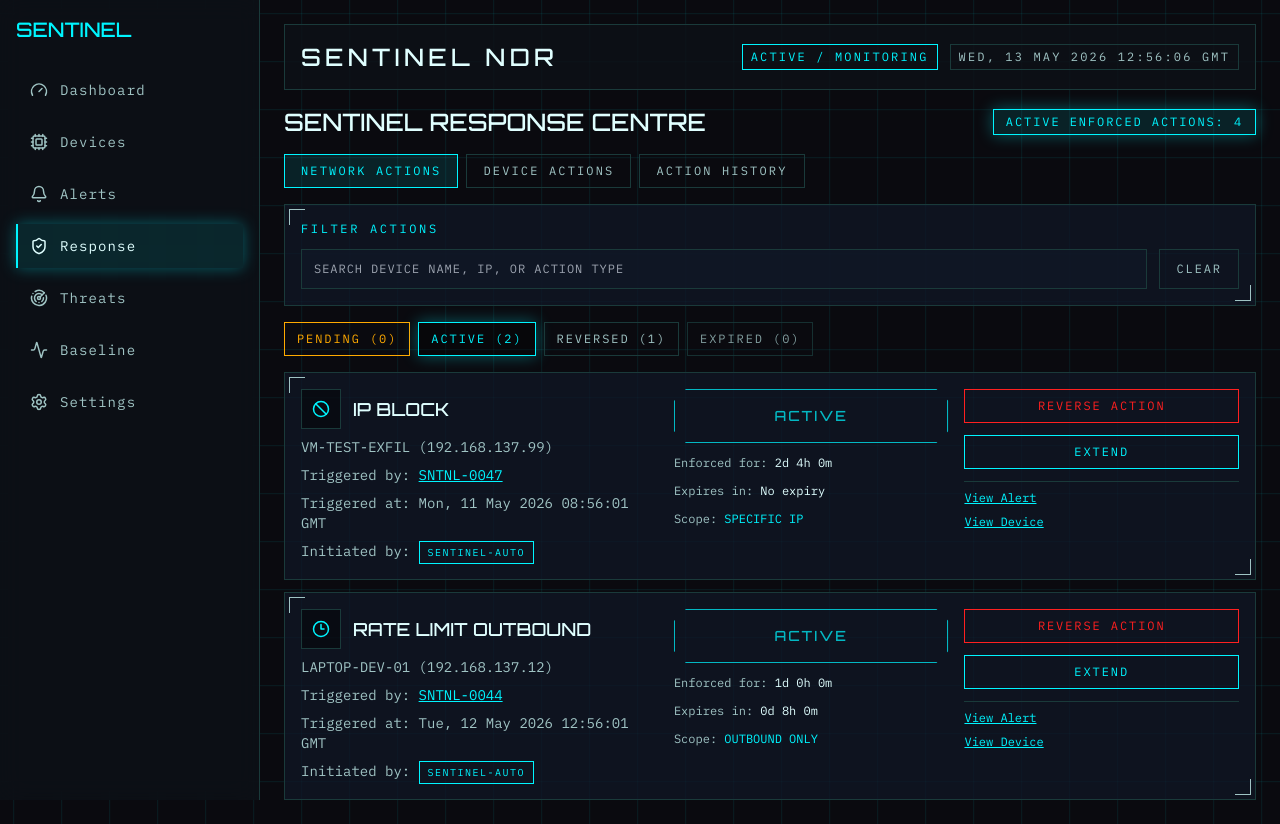
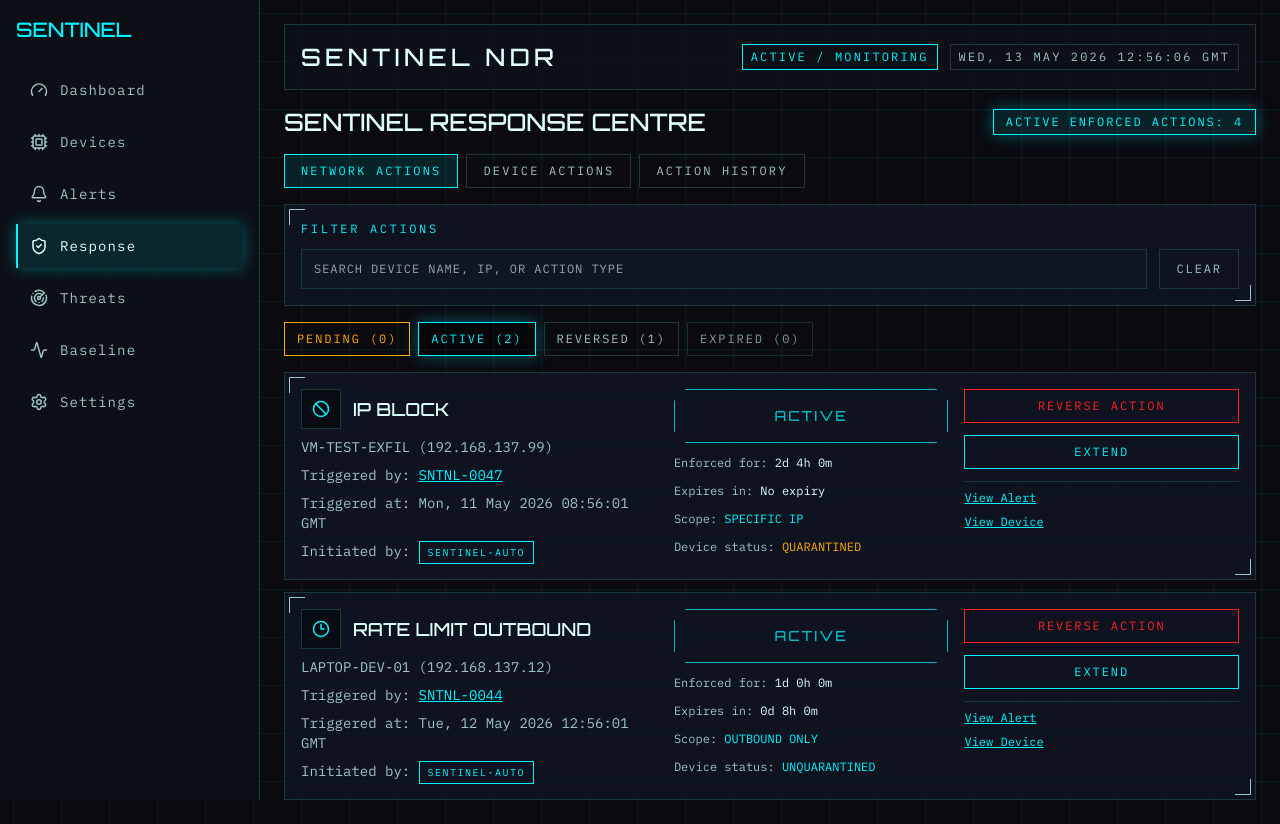
Before and after one commit to Testimony-Chimberengwa/sentinel-ndr, a React (Vite) app in the folder frontend/: page /response-actions in a window 1280 px wide. Built offline with nearby package versions, Linux system fonts and the light colour scheme.

Commit message:
feat: show quarantined state in response action cards

```diff
--- a/frontend/src/pages/ResponseActions.jsx
+++ b/frontend/src/pages/ResponseActions.jsx
@@ -180,6 +180,10 @@ export default function ResponseActions() {
               const elapsedMs = now - started
               const expiryMs = action.expiresAt ? new Date(action.expiresAt).getTime() - now : null
               const dangerExpiry = expiryMs !== null && expiryMs <= 60 * 60 * 1000
+              const deviceQuarantined = actions.some(
+                (a) =>
+                  a.targetDeviceId === action.targetDeviceId && a.actionType === 'DEVICE QUARANTINE' && a.status === 'ACTIVE',
+              )
 
               return (
                 <HUDCard key={action.id}>
@@ -228,6 +232,12 @@ export default function ResponseActions() {
                       </p>
                       <p className="text-xs text-tron-text">
                         Scope: <span className="text-tron-cyan">{action.scope}</span>
+                      </p>
+                      <p className="text-xs text-tron-text">
+                        Device status:{' '}
+                        <span className={deviceQuarantined ? 'text-tron-amber' : 'text-tron-cyan'}>
+                          {deviceQuarantined ? 'QUARANTINED' : 'UNQUARANTINED'}
+                        </span>
                       </p>
                     </div>
 
```
Also changed, not shown: 1 other file (tests, documents, lock files or other folders).
